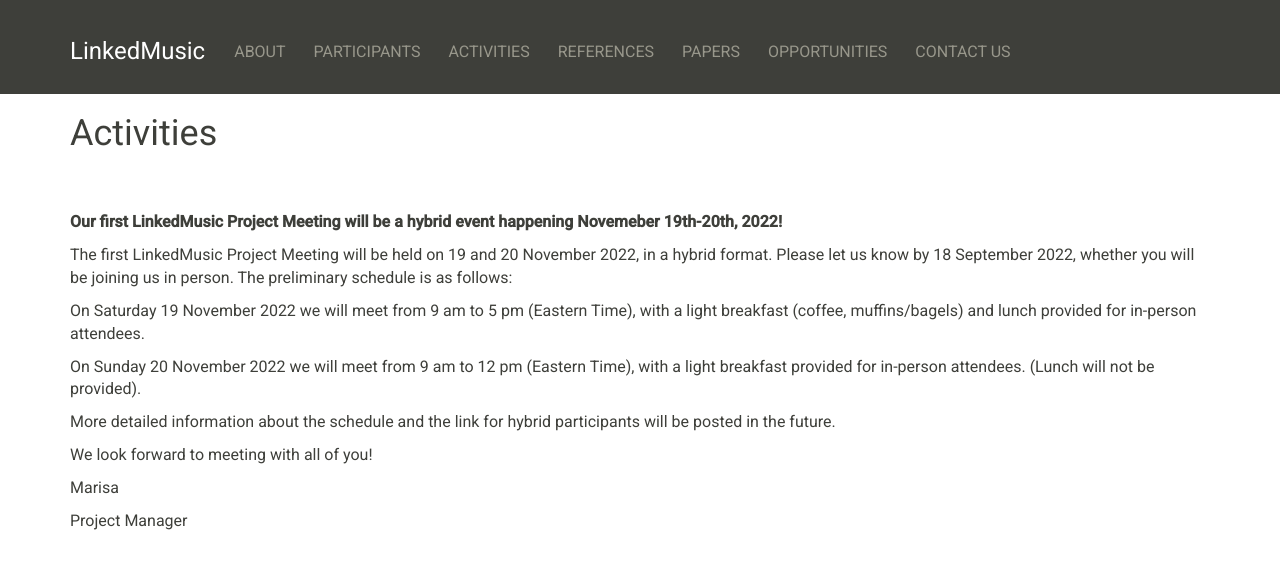
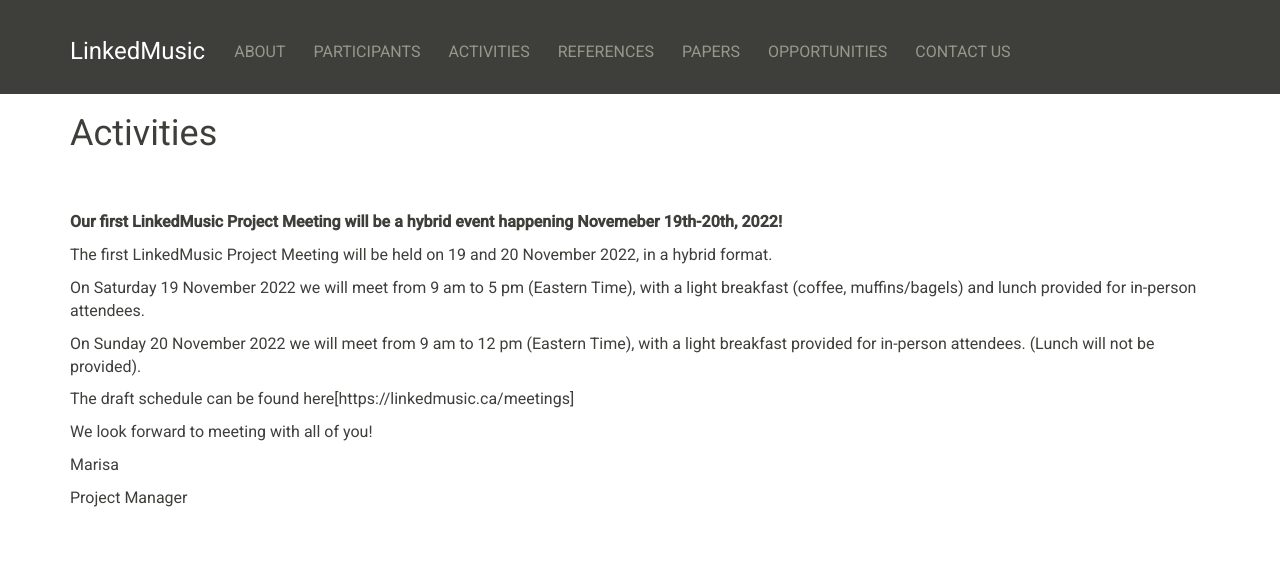
Before and after one commit to DDMAL/linkedmusic-website, a Jekyll site: the page built from activities.md, in a window 1280 px wide. Shown: the top 569 px of the page. Built offline with Jekyll 4.4.1, drawn with Linux system fonts in a browser that asks for light colours; nearby versions of some CDN libraries.

Commit message:
updated activity page + draft schedule

```diff
--- a/activities.md
+++ b/activities.md
@@ -8,13 +8,13 @@ image_class: headerimage
 **Our first LinkedMusic Project Meeting will be a hybrid event happening Novemeber 19th-20th, 2022!**
 
 
-The first LinkedMusic Project Meeting will be held on 19 and 20 November 2022, in a hybrid format. Please let us know by 18 September 2022, whether you will be joining us in person. The preliminary schedule is as follows:
+The first LinkedMusic Project Meeting will be held on 19 and 20 November 2022, in a hybrid format.
 
 On Saturday 19 November 2022 we will meet from 9 am to 5 pm (Eastern Time), with a light breakfast (coffee, muffins/bagels) and lunch provided for in-person attendees.
 
 On Sunday 20 November 2022 we will meet from 9 am to 12 pm (Eastern Time), with a light breakfast provided for in-person attendees. (Lunch will not be provided).
 
-More detailed information about the schedule and the link for hybrid participants will be posted in the future.
+The draft schedule can be found here[https://linkedmusic.ca/meetings]
 
 We look forward to meeting with all of you!
 
```
Also changed, not shown: meetings.md (added, +47 -0 lines).
